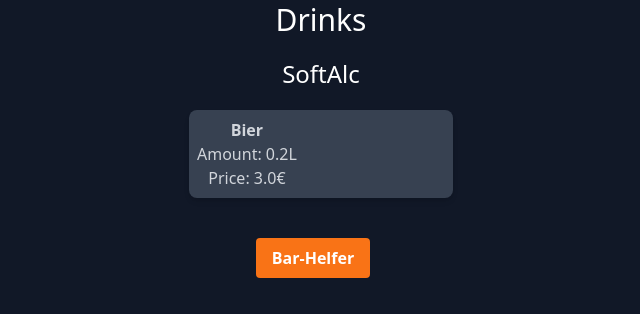
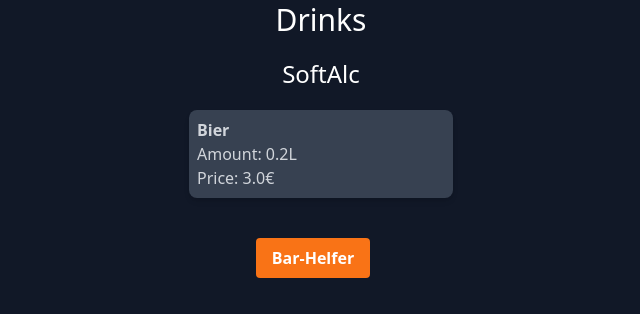
Before and after one commit to iwLain/RaveInfo, a Flask app: page /drinks in a window 1280 px wide. Shown: the part 240-554 px from the top of the page, without its empty margins (319-959 px from the left). Run offline with Flask 2, Linux system fonts and the light colour scheme; some libraries are stand-ins or nearby versions.

Commit message:
fix centered text  in ULs

```diff
--- a/src/styles.css
+++ b/src/styles.css
@@ -1,3 +1,6 @@
 @import 'tailwindcss/base';
 @import 'tailwindcss/components';
 @import 'tailwindcss/utilities';
+ul {
+    @apply text-left;
+}
--- a/static/css/styles.css
+++ b/static/css/styles.css
@@ -969,6 +969,9 @@ video {
 .ease-in-out {
   transition-timing-function: cubic-bezier(0.4, 0, 0.2, 1);
 }
+ul {
+  text-align: left;
+}
 .hover\:bg-blue-700:hover {
   --tw-bg-opacity: 1;
   background-color: rgb(29 78 216 / var(--tw-bg-opacity));
```
